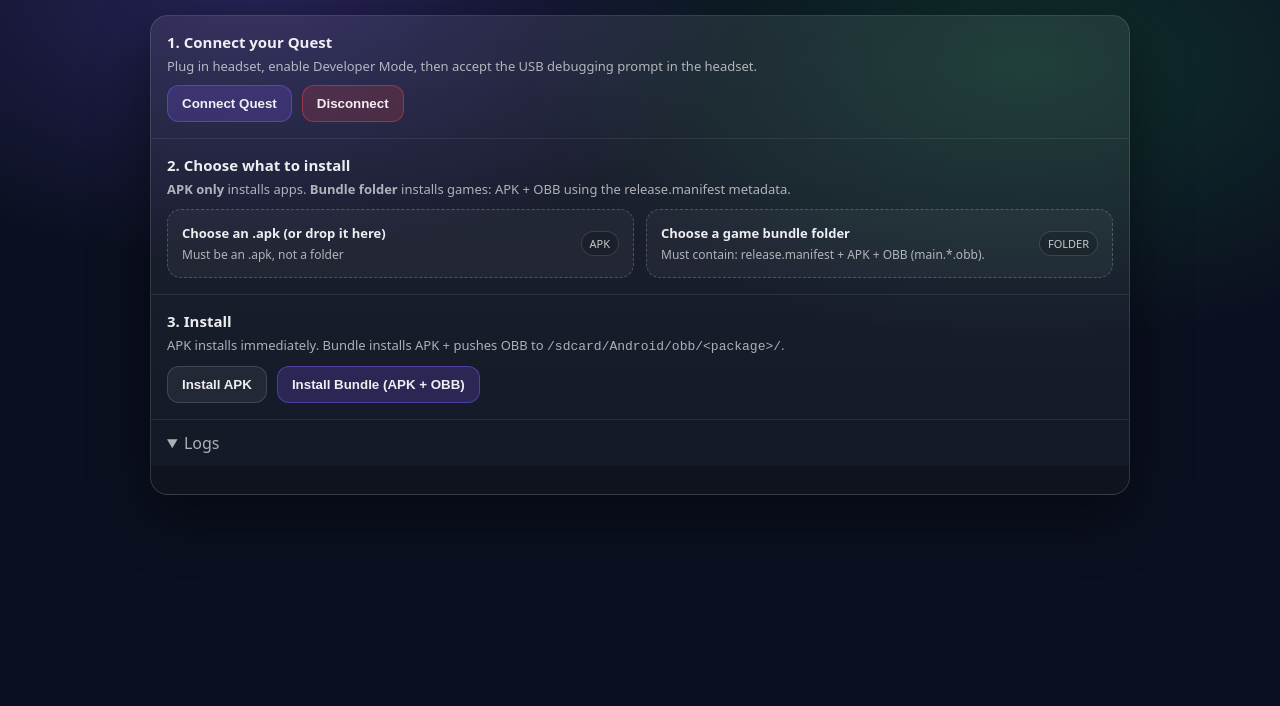
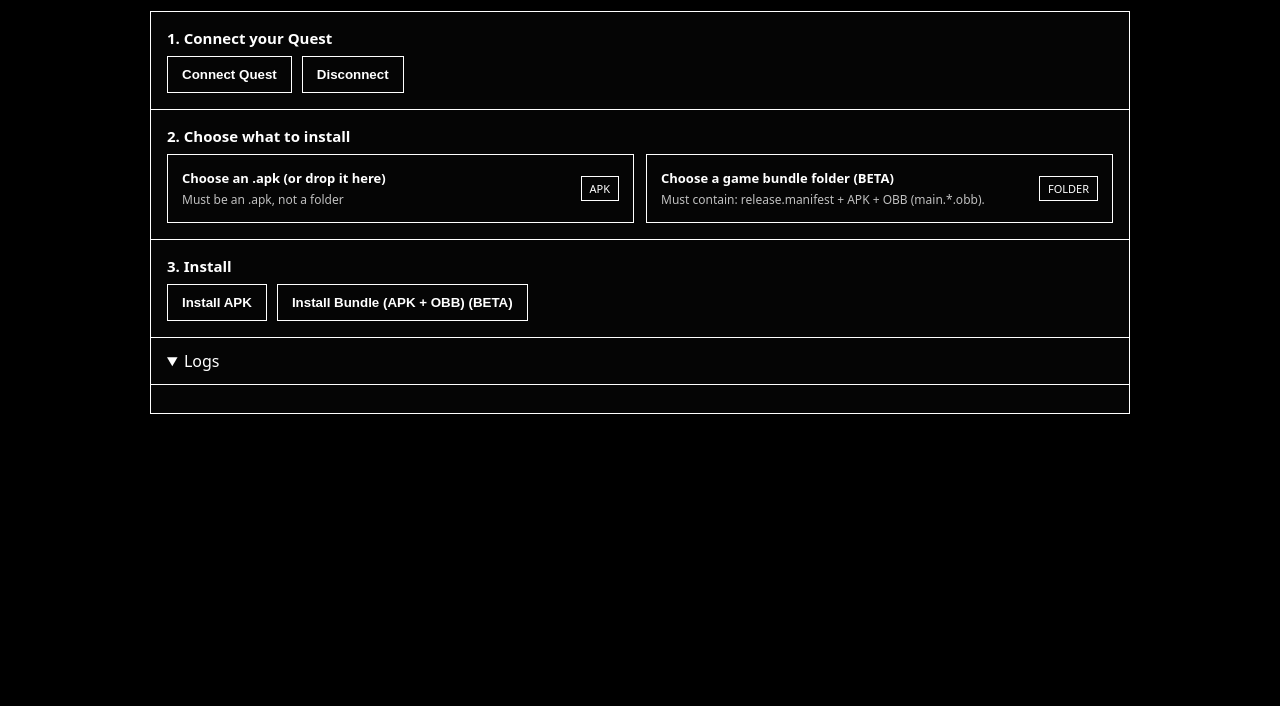
Before and after one commit to FrizzleM/QuestLoad, a website built with Vite: page quest-web-installer/index.html in a window 1280 px wide. Shown: the part 94-800 px from the top of the page. Built offline with nearby package versions, Linux system fonts and the light colour scheme.

Commit message:
Replace beta icons/badges with inline (BETA) titles

```diff
--- a/quest-web-installer/index.html
+++ b/quest-web-installer/index.html
@@ -8,74 +8,63 @@
 
   <style>
     :root{
-      --bg:#0b1020;
-      --border:rgba(255,255,255,.12);
-      --text:rgba(255,255,255,.92);
-      --muted:rgba(255,255,255,.65);
-      --accent:#7c5cff;
-      --good:#22c55e;
-      --danger:#ef4444;
-      --radius:18px;
-      --shadow:0 20px 60px rgba(0,0,0,.45);
+      --bg:#000;
+      --surface:#050505;
+      --border:#fff;
+      --text:#fff;
+      --muted:rgba(255,255,255,.75);
+      --radius:0;
     }
     *{box-sizing:border-box}
     body{
       margin:0; min-height:100vh;
-      background:
-        radial-gradient(900px 500px at 20% 10%, rgba(124,92,255,.25), transparent 55%),
-        radial-gradient(900px 500px at 80% 20%, rgba(34,197,94,.18), transparent 55%),
-        var(--bg);
+      background:var(--bg);
       color:var(--text);
       font-family:system-ui,-apple-system,Segoe UI,Roboto,Helvetica,Arial;
       display:flex; justify-content:center;
-      padding:28px 16px;
+      padding:24px 16px;
     }
     .wrap{width:min(980px,100%)}
-    h1{margin:0 0 6px;font-size:28px}
-    .sub{color:var(--muted);font-size:14px;margin-bottom:18px;line-height:1.35}
+    h1{margin:0 0 8px;font-size:28px;font-weight:600;letter-spacing:.03em}
+    .sub{color:var(--muted);font-size:14px;margin-bottom:16px;line-height:1.35}
 
     .card{
-      background:linear-gradient(180deg,rgba(255,255,255,.08),rgba(255,255,255,.04));
+      background:var(--surface);
       border:1px solid var(--border);
       border-radius:var(--radius);
-      box-shadow:var(--shadow);
       overflow:hidden;
     }
-    .section{padding:16px;border-bottom:1px solid rgba(255,255,255,.08)}
+    .section{padding:16px;border-bottom:1px solid var(--border)}
     .section:last-child{border-bottom:none}
-    .title{font-size:15px;font-weight:700;margin-bottom:6px}
-    .desc{font-size:13px;color:var(--muted);line-height:1.35}
-
-    .actions{display:flex;gap:10px;flex-wrap:wrap;margin-top:10px}
+    .title{font-size:15px;font-weight:700;margin-bottom:0}
+    .actions{display:flex;gap:10px;flex-wrap:wrap;margin-top:8px}
     button{
       appearance:none;
-      border-radius:12px;
+      border-radius:0;
       padding:10px 14px;
-      border:1px solid rgba(255,255,255,.14);
-      background:rgba(255,255,255,.06);
+      border:1px solid var(--border);
+      background:transparent;
       color:var(--text);
-      font-weight:700;
+      font-weight:600;
       cursor:pointer;
-      transition:.15s;
+      transition:background .15s;
     }
-    button:hover{background:rgba(255,255,255,.1)}
-    .primary{ background:rgba(124,92,255,.2); border-color:rgba(124,92,255,.45); }
-    .danger{ background:rgba(239,68,68,.18); border-color:rgba(239,68,68,.45); }
+    button:hover{background:rgba(255,255,255,.12)}
 
     .grid{
       display:grid;
       grid-template-columns: 1fr 1fr;
       gap: 12px;
-      margin-top: 10px;
+      margin-top: 8px;
     }
     @media (max-width: 820px){
       .grid{ grid-template-columns: 1fr; }
     }
 
     .picker{
-      border:1.5px dashed rgba(255,255,255,.2);
-      background:rgba(255,255,255,.04);
-      border-radius:14px;
+      border:1px solid var(--border);
+      background:transparent;
+      border-radius:0;
       padding:14px;
       display:flex;
       justify-content:space-between;
@@ -88,18 +77,18 @@
     .tag{
       font-size: 11px;
       padding: 4px 8px;
-      border-radius: 999px;
-      border: 1px solid rgba(255,255,255,.14);
-      background: rgba(0,0,0,.18);
-      color: rgba(255,255,255,.75);
+      border-radius: 0;
+      border: 1px solid var(--border);
+      background: transparent;
+      color: var(--text);
       white-space: nowrap;
     }
-
     pre{
       margin:0;
       padding:14px;
-      background:rgba(0,0,0,.25);
-      color:#b9ffcf;
+      border-top:1px solid var(--border);
+      background:transparent;
+      color:var(--text);
       font-size:12.5px;
       max-height:320px;
       overflow:auto;
@@ -108,7 +97,7 @@
     details summary{
       padding:12px 16px;
       cursor:pointer;
-      color:var(--muted);
+      color:var(--text);
       user-select:none;
     }
   </style>
@@ -126,23 +115,15 @@
       <!-- STEP 1 -->
       <div class="section">
         <div class="title">1. Connect your Quest</div>
-        <div class="desc">
-          Plug in headset, enable Developer Mode, then accept the USB debugging prompt in the headset.
-        </div>
-
         <div class="actions">
-          <button id="connect" class="primary" type="button">Connect Quest</button>
-          <button id="disconnect" class="danger" type="button">Disconnect</button>
+          <button id="connect" type="button">Connect Quest</button>
+          <button id="disconnect" type="button">Disconnect</button>
         </div>
       </div>
 
       <!-- STEP 2 -->
       <div class="section">
         <div class="title">2. Choose what to install</div>
-        <div class="desc">
-          <b>APK only</b> installs apps. <b>Bundle folder</b> installs games: APK + OBB using the release.manifest metadata.
-        </div>
-
         <div class="grid">
           <!-- APK -->
           <div class="picker" id="apkPick" role="button" tabindex="0">
@@ -157,7 +138,7 @@
           <!-- Bundle folder -->
           <div class="picker" id="bundlePick" role="button" tabindex="0">
             <div id="bundleLabel">
-              <strong>Choose a game bundle folder</strong>
+              <strong>Choose a game bundle folder (BETA)</strong>
               <span>Must contain: release.manifest + APK + OBB (main.*.obb).</span>
             </div>
             <div class="tag">FOLDER</div>
@@ -169,13 +150,9 @@
       <!-- STEP 3 -->
       <div class="section">
         <div class="title">3. Install</div>
-        <div class="desc">
-          APK installs immediately. Bundle installs APK + pushes OBB to <code>/sdcard/Android/obb/&lt;package&gt;/</code>.
-        </div>
-
         <div class="actions">
           <button id="install" type="button">Install APK</button>
-          <button id="installBundle" class="primary" type="button">Install Bundle (APK + OBB)</button>
+          <button id="installBundle" type="button">Install Bundle (APK + OBB) (BETA)</button>
         </div>
       </div>
 
@@ -204,8 +181,7 @@
       });
 
       const hl = (on) => {
-        apkPick.style.borderColor = on ? 'rgba(124,92,255,.65)' : 'rgba(255,255,255,.2)';
-        apkPick.style.background = on ? 'rgba(124,92,255,.10)' : 'rgba(255,255,255,.04)';
+        apkPick.style.background = on ? 'rgba(255,255,255,.12)' : 'transparent';
       };
       ['dragenter','dragover'].forEach(evt => apkPick.addEventListener(evt, (e)=>{ e.preventDefault(); hl(true); }));
       ['dragleave','drop'].forEach(evt => apkPick.addEventListener(evt, (e)=>{ e.preventDefault(); hl(false); }));
```
